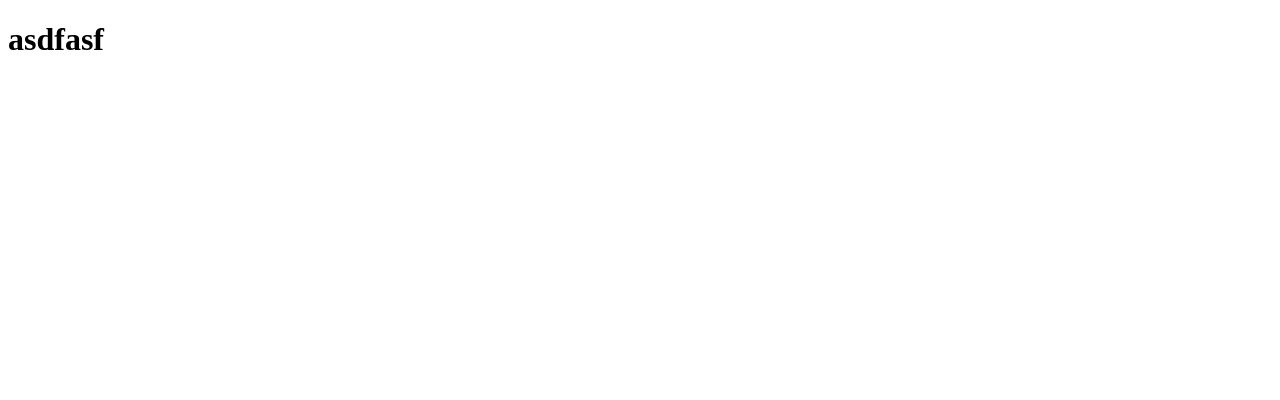
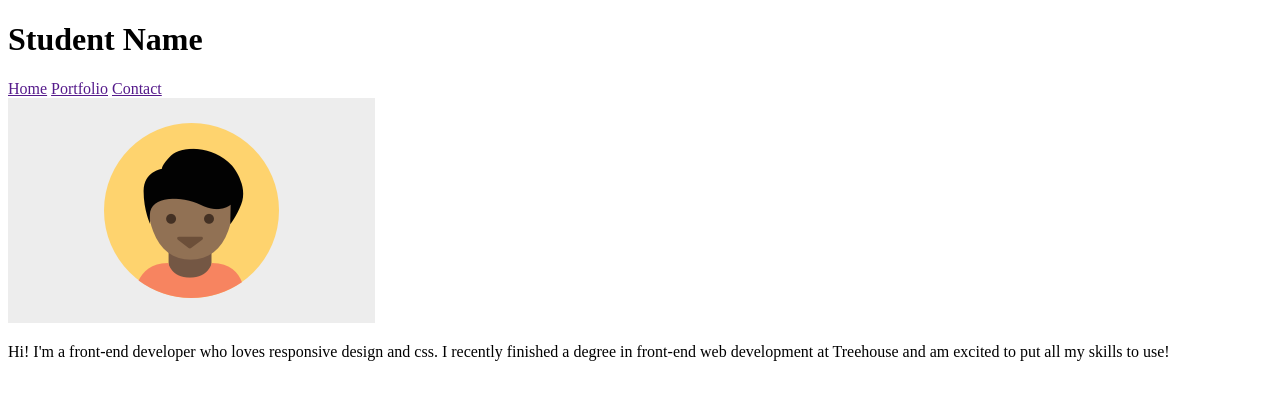
Before and after one commit to ptkim/Responsive-Layout, a plain HTML site: page index.html in a window 1280 px wide. Drawn offline with Linux system fonts and the light colour scheme.

Commit message:
Added content for <header>
Added navigation, paragraph, and image

```diff
--- a/index.html
+++ b/index.html
@@ -4,9 +4,20 @@
     <meta charset="UTF-8">
     <meta name="viewport" content="width=device-width, initial-scale=1.0">
     <meta http-equiv="X-UA-Compatible" content="ie=edge">
-    <title>Document</title>
+    <link rel="stylesheet" type="text/css" href="css/style.css">
+    <title>Student Portfolio</title>
 </head>
 <body>
-    <h1>asdfasf</h1>
+    <header>
+        <h1>Student Name</h1>
+        <nav>
+            <a href= "">Home</a>
+            <a href = "">Portfolio</a>
+            <a href = "">Contact</a>
+        </nav>
+
+        <img src = "images/responsive-layout-profile.png" alt = "Student's portfolio avatar image">
+        <p>Hi! I'm a front-end developer who loves responsive design and css. I recently finished a degree in front-end web development at Treehouse and am excited to put all my skills to use!</p>
+    </header>
 </body>
 </html>
```
Also changed, not shown: css/style.css (added), images/portfolio-1.png (added), images/portfolio-2.png (added), images/portfolio-3.png (added), images/portfolio-4.png (added), images/portfolio-5.png (added), images/portfolio-6.png (added), images/responsive-layout-profile.png (added), mockups/responsive-website_desktop1024.png (added), mockups/responsive-website_mobile320.png (added), mockups/responsive-website_tablet768.png (added), 3 other files.
